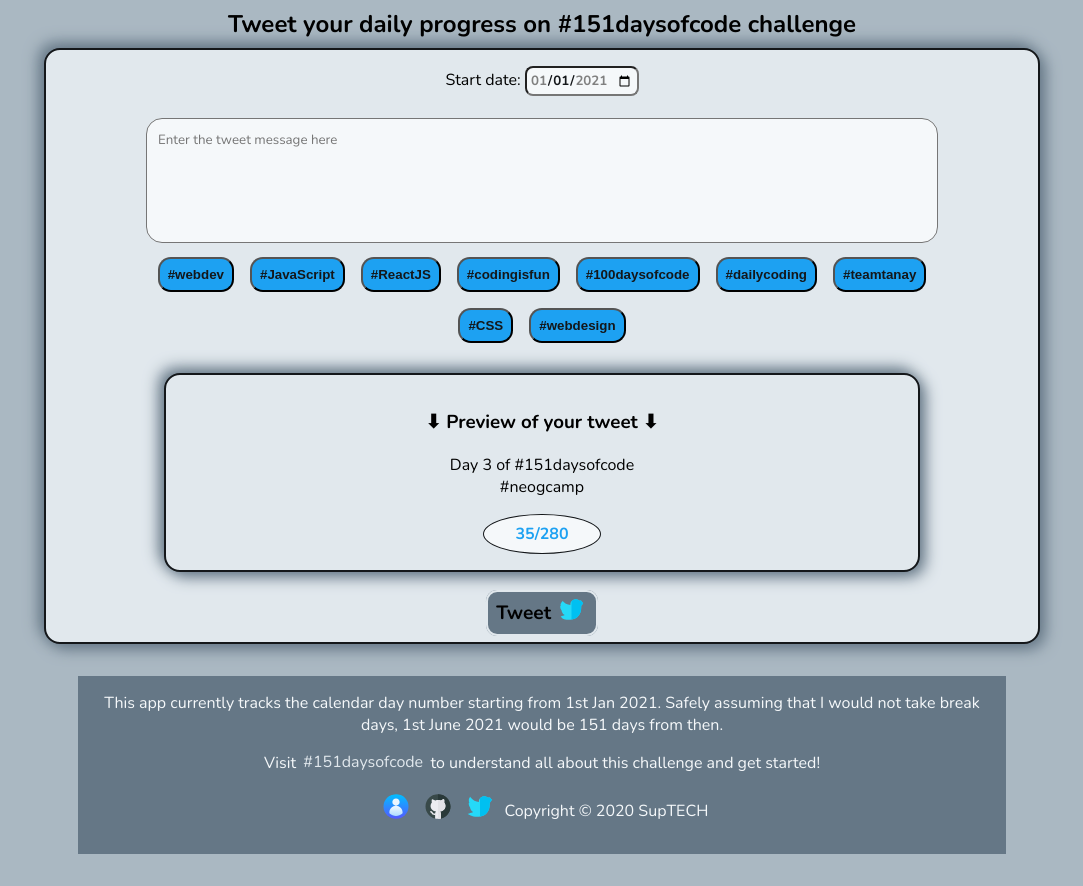
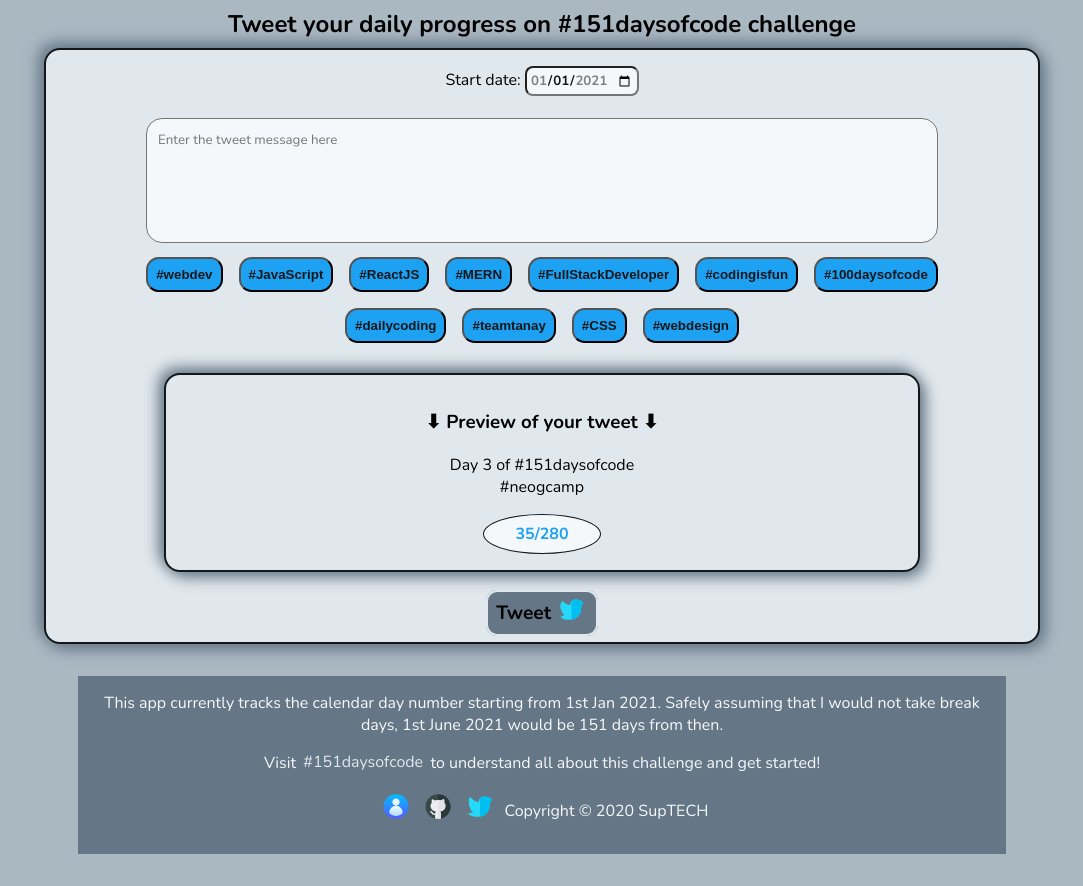
Before and after one commit to supminn/neog-151daysofcode, a React (Create React App) app: page / in a window 1280 px wide. Shown: the whole page, without its empty margins (98-1181 px from the left). Built offline with nearby package versions, Linux system fonts and the light colour scheme.

Commit message:
feat: new hashtags

```diff
--- a/src/App.js
+++ b/src/App.js
@@ -67,6 +67,8 @@
             <button className="btn-tag" type="button" onClick={tagHandler}>#webdev</button>
             <button className="btn-tag" type="button" onClick={tagHandler}>#JavaScript</button>
             <button className="btn-tag" type="button" onClick={tagHandler}>#ReactJS</button>
+            <button className="btn-tag" type="button" onClick={tagHandler}>#MERN</button>
+            <button className="btn-tag" type="button" onClick={tagHandler}>#FullStackDeveloper</button>
             <button className="btn-tag" type="button" onClick={tagHandler}>#codingisfun</button>
             <button className="btn-tag" type="button" onClick={tagHandler}>#100daysofcode</button>
             <button className="btn-tag" type="button" onClick={tagHandler}>#dailycoding</button>
```
